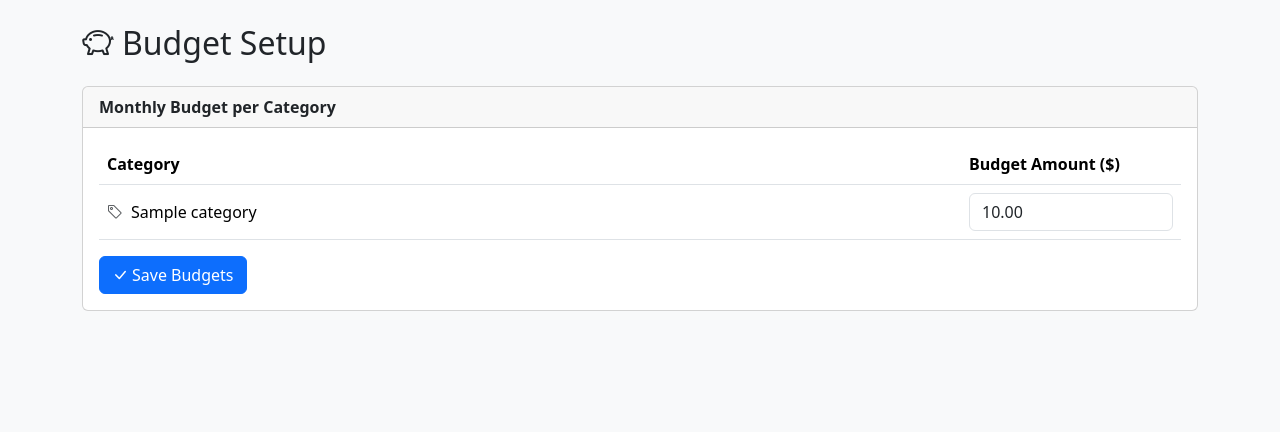
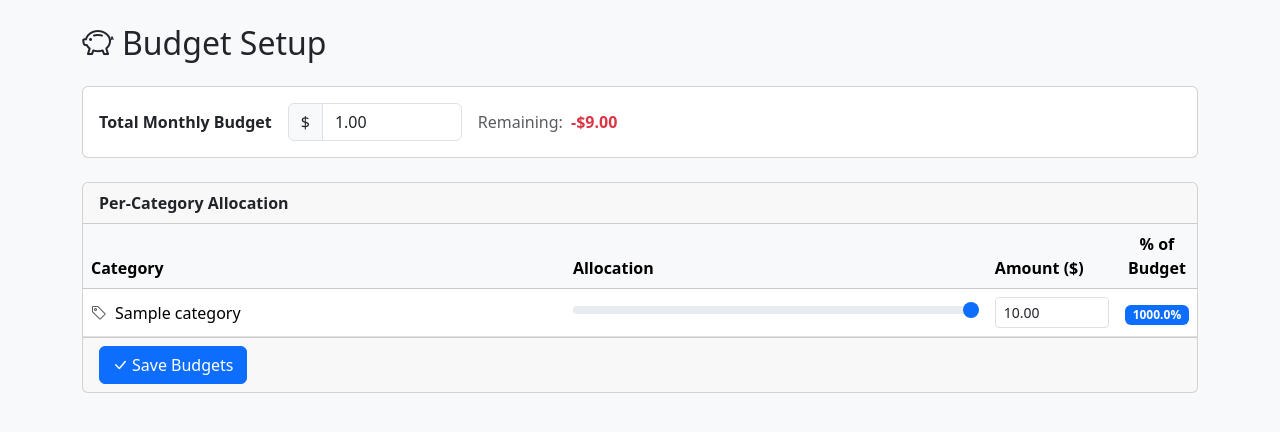
Before and after one commit to xsyed/expense-tracker, a Django app: page /budgets/setup/ in a window 1280 px wide. Shown: the part 56-488 px from the top of the page. Run offline with Django 4.2, Linux system fonts and the light colour scheme; a user stored in the database is signed in; tables that the repository leaves empty hold one stand-in row (values such as "Sample post"); parts of the project's set-up code (start-up, migrations or seed data) failed here and were passed over.

Commit message:
feat(budgets): Add total monthly budget field and update budget setup UI for per-category allocation

```diff
--- a/core/forms.py
+++ b/core/forms.py
@@ -1,6 +1,7 @@
 from __future__ import annotations
 
 import datetime
+from decimal import Decimal
 from typing import Any, cast
 
 from django import forms
@@ -225,13 +226,23 @@ class CSVUploadForm(forms.Form):
 
 
 class CategoryBudgetForm(forms.Form):
-    """Dynamic form with one DecimalField per user category, keyed by category pk."""
+    """Dynamic form: total monthly budget + one DecimalField per user category."""
+
+    total_budget = forms.DecimalField(
+        max_digits=10,
+        decimal_places=2,
+        required=False,
+        min_value=0,
+        label="Total Monthly Budget",
+        widget=forms.NumberInput(attrs={"class": "form-control", "placeholder": "0.00", "step": "0.01"}),
+    )
 
     def __init__(self, *args: Any, user: UserModel | None = None, **kwargs: Any) -> None:
         self.user = user
         super().__init__(*args, **kwargs)
         if user is None:
             return
+        self.fields["total_budget"].initial = user.monthly_budget
         categories = Category.objects.filter(user=user)
         existing = {cb.category_id: cb.amount for cb in CategoryBudget.objects.filter(user=user)}
         for cat in categories:
@@ -241,14 +252,35 @@ class CategoryBudgetForm(forms.Form):
                 required=False,
                 min_value=0,
                 initial=existing.get(cat.pk),
-                widget=forms.NumberInput(attrs={"class": "form-control", "placeholder": "0.00"}),
+                widget=forms.NumberInput(
+                    attrs={"class": "form-control form-control-sm", "placeholder": "0.00", "step": "any"}
+                ),
                 label=cat.name,
             )
+
+    def clean(self) -> dict[str, Any]:
+        cleaned_data: dict[str, Any] = super().clean() or {}
+        total_budget: Decimal | None = cleaned_data.get("total_budget")
+        if total_budget is not None:
+            total_allocated = Decimal(0)
+            for k, v in cleaned_data.items():
+                if k.startswith("budget_") and v is not None:
+                    total_allocated += v
+            if total_allocated > total_budget:
+                raise forms.ValidationError(
+                    f"Total allocated (${total_allocated:.2f}) exceeds the monthly budget (${total_budget:.2f})."
+                )
+        return cleaned_data
 
     def save(self) -> None:
         if self.user is None:
             raise ValueError("save() called without a user")
+        total_budget: Decimal | None = self.cleaned_data.get("total_budget")
+        self.user.monthly_budget = total_budget
+        self.user.save(update_fields=["monthly_budget"])
         for field_name, value in self.cleaned_data.items():
+            if not field_name.startswith("budget_"):
+                continue
             cat_pk = int(field_name.removeprefix("budget_"))
             if value:
                 CategoryBudget.objects.update_or_create(
--- a/core/models.py
+++ b/core/models.py
@@ -31,6 +31,7 @@ class User(AbstractBaseUser, PermissionsMixin):
     is_active = models.BooleanField(default=True)
     is_staff = models.BooleanField(default=False)
     date_joined = models.DateTimeField(auto_now_add=True)
+    monthly_budget = models.DecimalField(max_digits=10, decimal_places=2, null=True, blank=True)
 
     objects = UserManager()
 
--- a/templates/budgets/setup.html
+++ b/templates/budgets/setup.html
@@ -7,40 +7,193 @@
   <h2 class="mb-0"><i class="bi bi-piggy-bank me-2"></i>Budget Setup</h2>
 </div>
 
+{% if form.fields|length > 1 %}
+<form method="post" id="budget-form">
+  {% csrf_token %}
+
+  {% if form.non_field_errors %}
+  <div class="alert alert-danger">
+    {% for error in form.non_field_errors %}{{ error }}{% endfor %}
+  </div>
+  {% endif %}
+
+  <!-- Total budget header -->
+  <div class="card mb-4">
+    <div class="card-body">
+      <div class="row align-items-center g-3">
+        <div class="col-auto">
+          <label for="{{ form.total_budget.id_for_label }}" class="form-label fw-semibold mb-0">
+            Total Monthly Budget
+          </label>
+        </div>
+        <div class="col-auto" style="width: 190px;">
+          <div class="input-group">
+            <span class="input-group-text">$</span>
+            {{ form.total_budget }}
+          </div>
+          {% if form.total_budget.errors %}
+          <div class="text-danger small mt-1">{{ form.total_budget.errors.0 }}</div>
+          {% endif %}
+        </div>
+        <div class="col-auto">
+          <span class="text-muted">Remaining:</span>
+          <span id="remaining-display" class="fw-bold ms-1 text-muted">—</span>
+        </div>
+      </div>
+    </div>
+  </div>
+
+  <!-- Per-category sliders -->
   <div class="card">
-  <div class="card-header fw-semibold">Monthly Budget per Category</div>
-  <div class="card-body">
-    {% if form.fields %}
-    <form method="post">
-      {% csrf_token %}
-      <table class="table table-hover align-middle mb-3">
-        <thead>
+    <div class="card-header fw-semibold">Per-Category Allocation</div>
+    <div class="card-body p-0">
+      <div class="table-responsive">
+        <table class="table table-hover align-middle mb-0">
+          <thead class="table-light">
             <tr>
               <th>Category</th>
-            <th style="width: 220px;">Budget Amount ($)</th>
+              <th>Allocation</th>
+              <th style="width: 130px;">Amount ($)</th>
+              <th style="width: 75px;" class="text-center">% of Budget</th>
             </tr>
           </thead>
           <tbody>
-          {% for field in form %}
-          <tr>
+            {% for field in form %}{% if field.html_name != 'total_budget' %}
+            <tr class="category-row" data-field="{{ field.html_name }}">
               <td><i class="bi bi-tag me-2 text-muted"></i>{{ field.label }}</td>
+              <td>
+                <input type="range" class="form-range category-slider"
+                       id="slider_{{ field.html_name }}"
+                       min="0" max="0" step="10"
+                       data-field="{{ field.html_name }}">
+              </td>
               <td>
                 {{ field }}
                 {% if field.errors %}
                 <div class="text-danger small mt-1">{{ field.errors.0 }}</div>
                 {% endif %}
               </td>
+              <td class="text-center">
+                <span class="badge bg-secondary pct-badge" id="pct_{{ field.html_name }}">—</span>
+              </td>
             </tr>
-          {% endfor %}
+            {% endif %}{% endfor %}
           </tbody>
         </table>
+      </div>
+    </div>
+    <div class="card-footer">
       <button type="submit" class="btn btn-primary">
         <i class="bi bi-check-lg me-1"></i>Save Budgets
       </button>
-    </form>
-    {% else %}
-    <p class="text-muted mb-0">No categories found. <a href="{% url 'category_list' %}">Create some categories</a> first.</p>
-    {% endif %}
     </div>
   </div>
+</form>
+
+<script>
+(function () {
+  const totalInput = document.getElementById('{{ form.total_budget.id_for_label }}');
+  const remainingEl = document.getElementById('remaining-display');
+
+  const rows = [];
+  document.querySelectorAll('.category-row').forEach(function (row) {
+    const fieldName = row.dataset.field;
+    rows.push({
+      slider: document.getElementById('slider_' + fieldName),
+      numInput: document.getElementById('id_' + fieldName),
+      pctBadge: document.getElementById('pct_' + fieldName),
+    });
+  });
+
+  function getTotal() {
+    return parseFloat(totalInput.value) || 0;
+  }
+
+  function getAllocated() {
+    return rows.reduce(function (sum, r) {
+      return sum + (parseFloat(r.numInput.value) || 0);
+    }, 0);
+  }
+
+  function updateRemaining() {
+    const total = getTotal();
+    const remaining = total - getAllocated();
+    if (total === 0) {
+      remainingEl.textContent = '—';
+      remainingEl.className = 'fw-bold ms-1 text-muted';
+    } else if (remaining < -0.005) {
+      remainingEl.textContent = '-$' + Math.abs(remaining).toFixed(2);
+      remainingEl.className = 'fw-bold ms-1 text-danger';
+    } else if (remaining < 0.005) {
+      remainingEl.textContent = '$0.00';
+      remainingEl.className = 'fw-bold ms-1 text-secondary';
+    } else {
+      remainingEl.textContent = '$' + remaining.toFixed(2);
+      remainingEl.className = 'fw-bold ms-1 text-success';
+    }
+  }
+
+  function updatePercentages() {
+    const total = getTotal();
+    rows.forEach(function (r) {
+      const val = parseFloat(r.numInput.value) || 0;
+      if (total > 0 && val > 0) {
+        r.pctBadge.textContent = (val / total * 100).toFixed(1) + '%';
+        r.pctBadge.className = 'badge bg-primary pct-badge';
+      } else {
+        r.pctBadge.textContent = '—';
+        r.pctBadge.className = 'badge bg-secondary pct-badge';
+      }
+    });
+  }
+
+  function updateSliderMaxes() {
+    const total = getTotal();
+    const allocated = getAllocated();
+    const remaining = total - allocated;
+    rows.forEach(function (r) {
+      const current = parseFloat(r.numInput.value) || 0;
+      r.slider.max = Math.max(current, current + Math.max(0, remaining));
+      r.slider.value = current;
+    });
+  }
+
+  function onSliderChange(slider, numInput) {
+    numInput.value = parseFloat(slider.value).toFixed(2);
+    updateRemaining();
+    updatePercentages();
+    updateSliderMaxes();
+  }
+
+  function onNumInputChange(numInput, slider) {
+    slider.value = parseFloat(numInput.value) || 0;
+    updateRemaining();
+    updatePercentages();
+    updateSliderMaxes();
+  }
+
+  rows.forEach(function (r) {
+    r.slider.addEventListener('input', function () { onSliderChange(r.slider, r.numInput); });
+    r.numInput.addEventListener('input', function () { onNumInputChange(r.numInput, r.slider); });
+  });
+
+  totalInput.addEventListener('input', function () {
+    updateRemaining();
+    updatePercentages();
+    updateSliderMaxes();
+  });
+
+  updateRemaining();
+  updatePercentages();
+  updateSliderMaxes();
+}());
+</script>
+
+{% else %}
+<div class="card">
+  <div class="card-body">
+    <p class="text-muted mb-0">No categories found. <a href="{% url 'category_list' %}">Create some categories</a> first.</p>
+  </div>
+</div>
+{% endif %}
 {% endblock %}
--- a/templates/insights/index.html
+++ b/templates/insights/index.html
@@ -148,6 +148,12 @@
         </div>
       </div>
 
+      <div class="text-end mt-3">
+        <a href="{% url 'budget_setup' %}" class="btn btn-outline-secondary btn-sm">
+          <i class="bi bi-sliders me-1"></i>Configure Budgets
+        </a>
+      </div>
+
     </div>
   </div>
 
```
Also changed, not shown: core/views_insights.py (+9 -8 lines), templates/months/detail.html (+10 -0 lines), core/migrations/0009_user_monthly_budget.py (added). Lines whose indentation alone changed are shown as unchanged.
